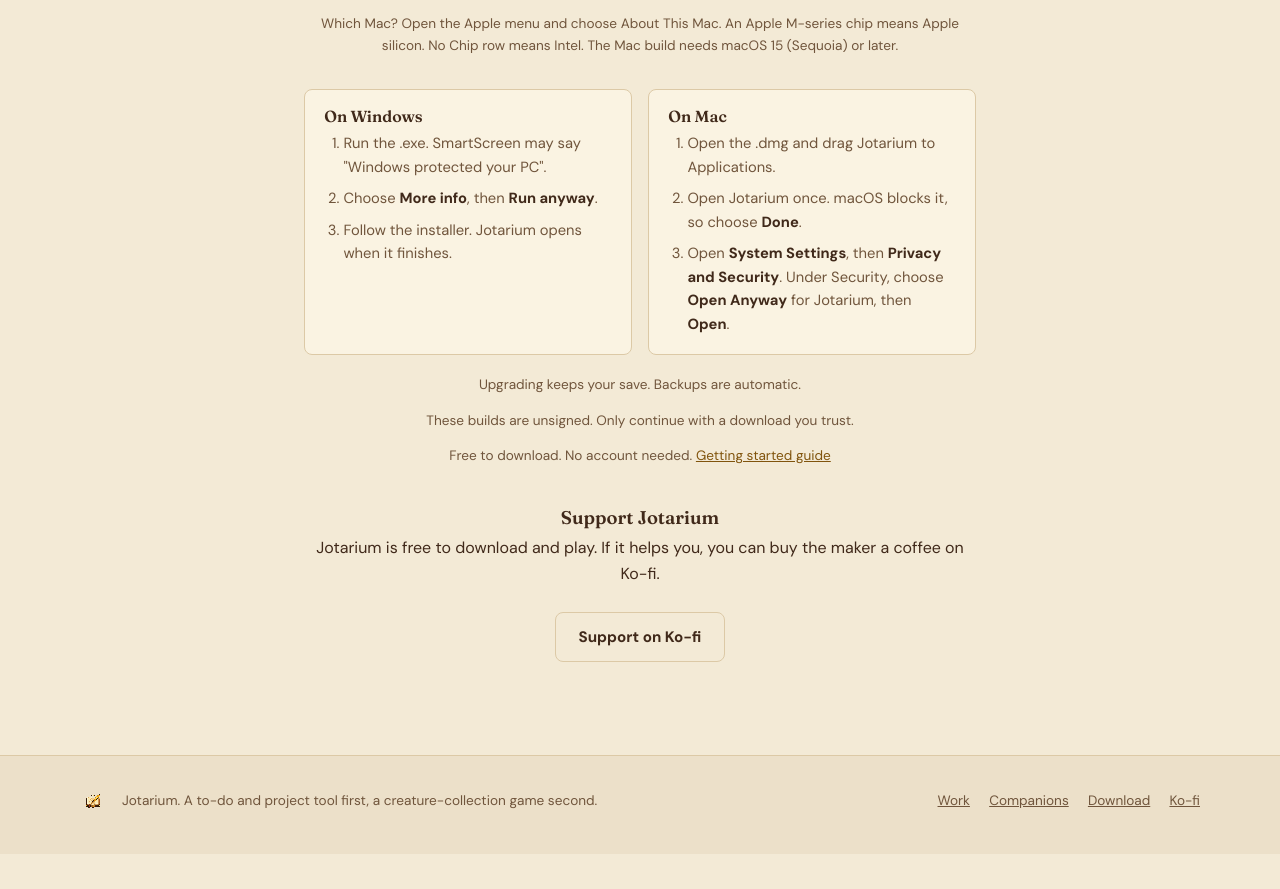
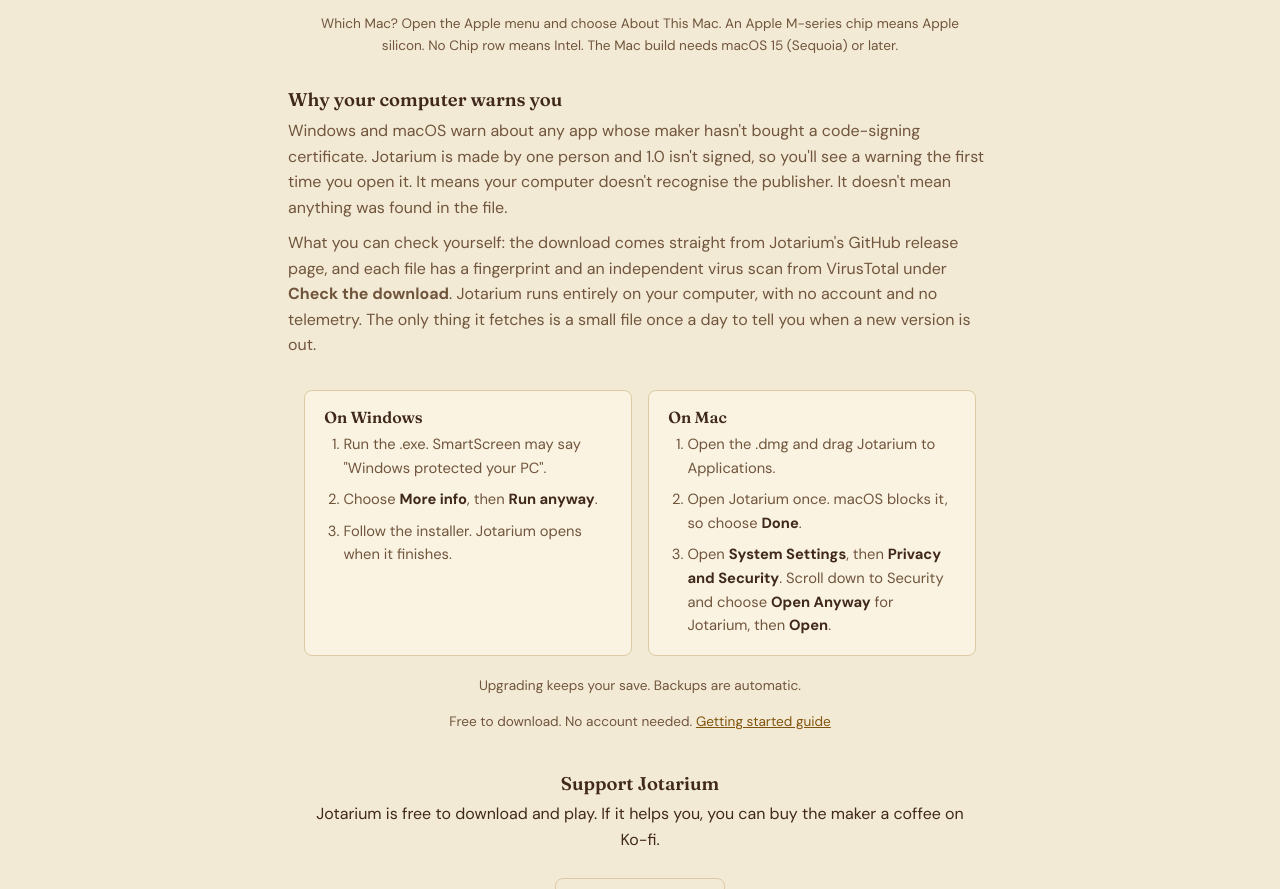
Before and after one commit to Casper5253/jotarium-website, a plain HTML site: page index.html in a window 1280 px wide. Shown: the part 6506-7395 px from the top of the page. Before the commit the page ends 7360 px from the top, so only its background shows below. Drawn offline with Linux system fonts and the light colour scheme.

Commit message:
Q-978/Q-979: explain why Windows and macOS warn, link each installer's VirusTotal scan, Mac steps scroll to Security
Co-Authored-By: Claude Opus 5.5 <noreply@anthropic.com>

```diff
--- a/assets/css/site.css
+++ b/assets/css/site.css
@@ -543,3 +543,7 @@ html.js .reveal.in { opacity: 1; transform: none; }
   .guide-layout { grid-template-columns: 1fr; }
   .toc { position: static; }
 }
+
+.dl-why { max-width: 44rem; margin: 2rem auto 1.25rem; text-align: left; }
+.dl-why h3 { margin: 0 0 .5rem; }
+.dl-why p { margin: 0 0 .6rem; color: var(--text-muted); }
--- a/index.html
+++ b/index.html
@@ -251,6 +251,7 @@
                 <dt>SHA-256</dt><dd><code>ee94c4c02b3d0558e4ae9edb48b8d8cfbf6a02299551ba78de49c40a14b0f676</code></dd>
               </dl>
               <p class="dl-check">Check in PowerShell <code>Get-FileHash "$HOME\Downloads\Jotarium-1.0.0-win-x64.exe" -Algorithm SHA256</code></p>
+              <p class="dl-scan"><a href="https://www.virustotal.com/gui/file/ee94c4c02b3d0558e4ae9edb48b8d8cfbf6a02299551ba78de49c40a14b0f676" rel="noopener">See the independent virus scan on VirusTotal</a></p>
             </details>
           </article>
           <article class="dl-card" data-platform="mac-arm64" data-download-url="https://github.com/Casper5253/jotarium-website/releases/download/v1.0.0/Jotarium-1.0.0-mac-arm64.dmg" data-download-size="123.5 MB" data-download-label="Download for Mac (Apple silicon)">
@@ -266,6 +267,7 @@
                 <dt>SHA-256</dt><dd><code>8685be1f5743f60d349cbe14ed0b8516c8b4011467466189171c130da0c8908c</code></dd>
               </dl>
               <p class="dl-check">Check in Terminal <code>shasum -a 256 ~/Downloads/Jotarium-1.0.0-mac-arm64.dmg</code></p>
+              <p class="dl-scan"><a href="https://www.virustotal.com/gui/file/8685be1f5743f60d349cbe14ed0b8516c8b4011467466189171c130da0c8908c" rel="noopener">See the independent virus scan on VirusTotal</a></p>
             </details>
           </article>
           <article class="dl-card" data-platform="mac-x64" data-download-url="https://github.com/Casper5253/jotarium-website/releases/download/v1.0.0/Jotarium-1.0.0-mac-x64.dmg" data-download-size="124.2 MB" data-download-label="Download for Mac (Intel)">
@@ -281,10 +283,16 @@
                 <dt>SHA-256</dt><dd><code>a2026b70f8730639f31b54fb80bbd72a5d52e2d799767ff1a680db177d6ecac0</code></dd>
               </dl>
               <p class="dl-check">Check in Terminal <code>shasum -a 256 ~/Downloads/Jotarium-1.0.0-mac-x64.dmg</code></p>
+              <p class="dl-scan"><a href="https://www.virustotal.com/gui/file/a2026b70f8730639f31b54fb80bbd72a5d52e2d799767ff1a680db177d6ecac0" rel="noopener">See the independent virus scan on VirusTotal</a></p>
             </details>
           </article>
         </div>
         <p class="dl-mac-hint">Which Mac? Open the Apple menu and choose About This Mac. An Apple M-series chip means Apple silicon. No Chip row means Intel. The Mac build needs macOS 15 (Sequoia) or later.</p>
+        <div class="dl-why">
+          <h3>Why your computer warns you</h3>
+          <p>Windows and macOS warn about any app whose maker hasn't bought a code-signing certificate. Jotarium is made by one person and 1.0 isn't signed, so you'll see a warning the first time you open it. It means your computer doesn't recognise the publisher. It doesn't mean anything was found in the file.</p>
+          <p>What you can check yourself: the download comes straight from Jotarium's GitHub release page, and each file has a fingerprint and an independent virus scan from VirusTotal under <strong>Check the download</strong>. Jotarium runs entirely on your computer, with no account and no telemetry. The only thing it fetches is a small file once a day to tell you when a new version is out.</p>
+        </div>
         <div class="install-steps">
           <article>
             <h3>On Windows</h3>
@@ -299,12 +307,11 @@
             <ol>
               <li>Open the .dmg and drag Jotarium to Applications.</li>
               <li>Open Jotarium once. macOS blocks it, so choose <strong>Done</strong>.</li>
-              <li>Open <strong>System Settings</strong>, then <strong>Privacy and Security</strong>. Under Security, choose <strong>Open Anyway</strong> for Jotarium, then <strong>Open</strong>.</li>
+              <li>Open <strong>System Settings</strong>, then <strong>Privacy and Security</strong>. Scroll down to Security and choose <strong>Open Anyway</strong> for Jotarium, then <strong>Open</strong>.</li>
             </ol>
           </article>
         </div>
         <p class="dl-upgrade">Upgrading keeps your save. Backups are automatic.</p>
-        <p class="dl-trust">These builds are unsigned. Only continue with a download you trust.</p>
         <!-- release:end -->
         <p class="badge-note">Free to download. No account needed. <a href="guide/">Getting started guide</a></p>
         <div class="support">
```
Also changed, not shown: scripts/set-release.mjs (+8 -3 lines), tests/set-release.test.mjs (+7 -0 lines).
